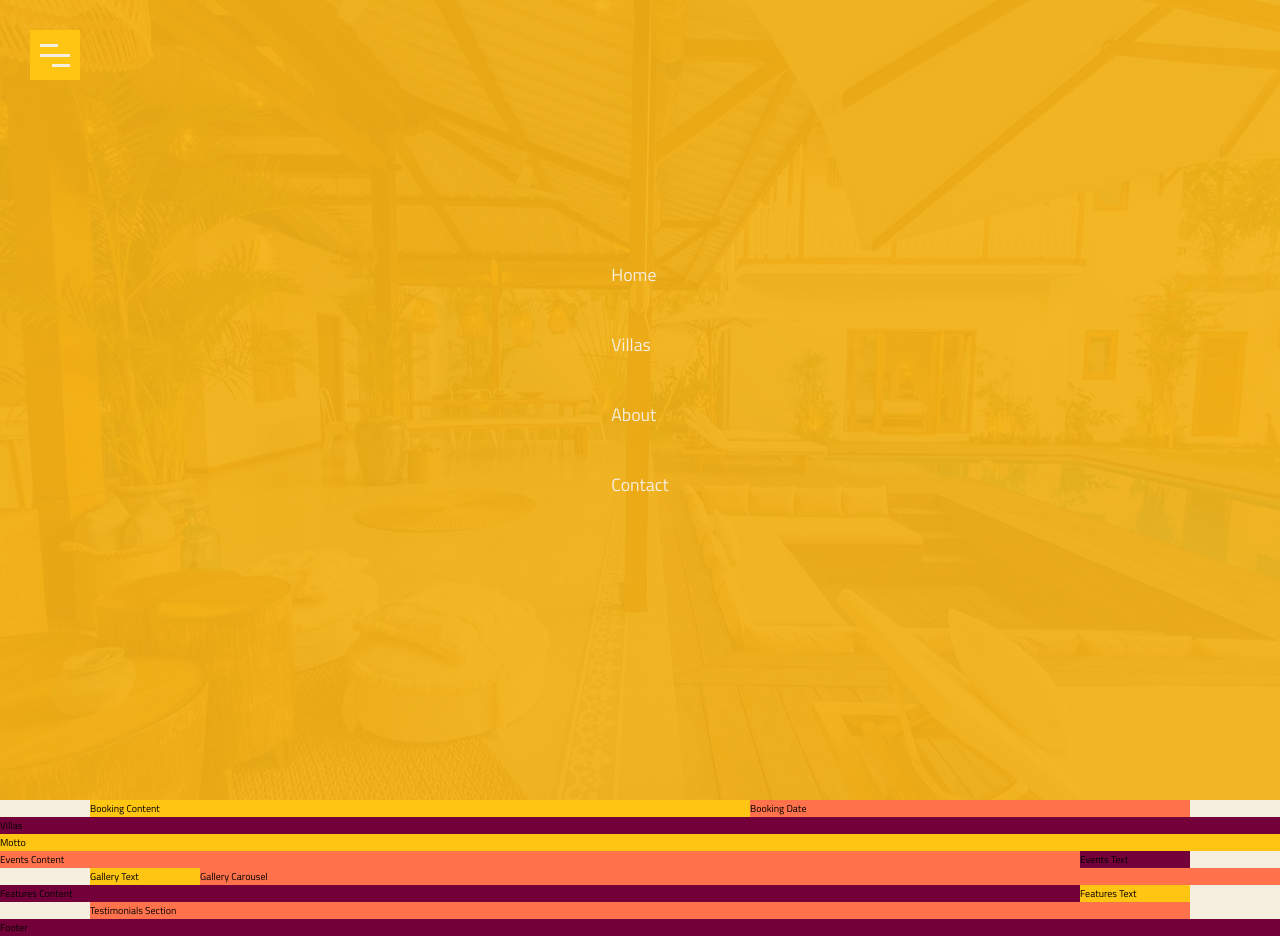
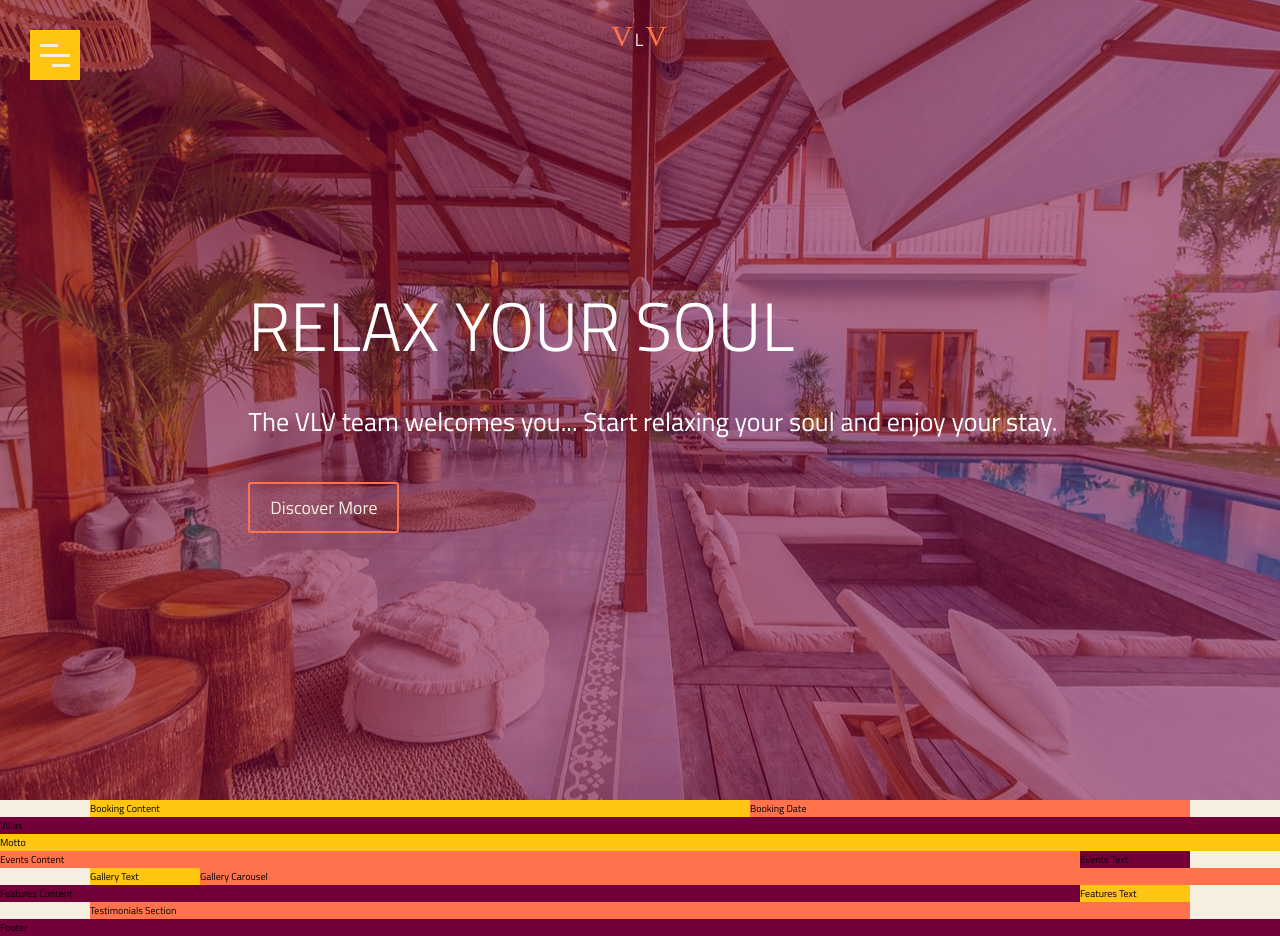
Before and after one commit to dpawson905/vlv, a plain HTML site: page index.html in a window 1280 px wide. Drawn offline with Linux system fonts and the light colour scheme.

Commit message:
finish nav and header

```diff
--- /dev/null
+++ b/css/animations.css
@@ -0,0 +1,13 @@
+@keyframes main-nav {
+  0% {
+    transform: translateX(250rem) rotate(1850deg);
+    opacity: 0;
+  }
+  90% {
+    transform: translateX(-5rem) rotate(-25deg);
+  }
+  100% {
+    transform: translateX(0) rotate(0);
+    opacity: 1;
+  }
+}
--- a/css/style.css
+++ b/css/style.css
@@ -37,7 +37,7 @@
 }
 
 body {
-  max-width: 1500px;
+  max-width: 1600px;
   margin: 0 auto;
   font-family: "Titillium Web", sans-serif;
   line-height: 1.7;
@@ -121,6 +121,8 @@ header#header {
 
   display: grid;
   place-items: center;
+
+  animation: main-nav 2s;
 }
 
 .header__main-nav--hamburger > div {
@@ -178,7 +180,7 @@ header#header {
   left: 0;
   height: 100%;
   width: 100%;
-  /* visibility: hidden; */
+  visibility: hidden;
   overflow: hidden;
   display: grid;
   place-items: center;
@@ -190,8 +192,116 @@ header#header {
   width: 200%;
   display: grid;
   place-items: center;
-  /* transform: scaleX(0); */
-  transition: all var(--transition-duration) ease-in-out;
+  transform: scaleX(0);
+  transition: all 0.5s ease-in-out;
+}
+
+.header__main-nav--menu > div > div {
+  text-align: center;
+  max-width: 90vw;
+  max-height: 100vh;
+  opacity: 0;
+  transition: opacity 0.5s ease-in-out;
+}
+
+.header__main-nav input[type="checkbox"]:checked ~ .header__main-nav--menu {
+  visibility: visible;
+}
+
+.header__main-nav input[type="checkbox"]:checked ~ .header__main-nav--menu > div {
+  transform: scaleX(1);
+}
+
+.header__main-nav input[type="checkbox"]:checked ~ .header__main-nav--menu > div > div {
+  opacity: 1;
+}
+
+.nav-link:link,
+.nav-link:visited {
+  z-index: 5;
+  font-size: calc(1.5rem + 0.5vw);
+}
+
+.nav-link:link::before,
+.nav-link:visited::before {
+  content: "";
+  position: absolute;
+  top: 0;
+  left: 0;
+  height: 100%;
+  width: 100%;
+  z-index: -1;
+  transform: scaleY(0);
+  background-color: var(--color-primary-m-dark);
+  transition: transform var(--transition-duration) ease-in-out;
+}
+
+.nav-link:hover::before,
+.nav-link:active::before {
+  transform: scaleY(1);
+}
+
+.header__logo__content {
+  display: grid;
+  grid-template-columns: 1fr minmax(30rem, 1fr) 1fr;
+  grid-template-rows: min-content;
+  height: 90%;
+  justify-items: center;
+}
+
+.header__logo__content--logo {
+  grid-column: 2 / 3;
+  letter-spacing: 0.2rem;
+}
+
+.header__logo__content--logo span {
+  color: var(--color-tertiary);
+  font-size: 3rem;
+  font-family: "Times New Roman", Times, serif;
+}
+
+.header__logo__content--content {
+  grid-column: 1 / -1;
+  align-self: center;
+}
+
+.header__logo__content--title {
+  font-size: calc(3rem + 3vw);
+  font-weight: 300;
+  color: #fff;
+  text-transform: uppercase;
+  padding: 0 2rem 0 var(--font-size-title);
+}
+
+.header__logo__content--para {
+  font-size: calc(1rem + 1.25vw);
+  font-weight: 500;
+  padding: 2vh 2rem 6vh var(--font-size-title);
+}
+
+.header__logo__content--link:link,
+.header__logo__content--link:visited {
+  margin-left: var(--font-size-title);
+  border: 0.2rem solid var(--color-tertiary);
+}
+
+.header__logo__content--link:link::before,
+.header__logo__content--link:visited::before {
+  content: "";
+  position: absolute;
+  top: 0;
+  left: 0;
+  height: 100%;
+  width: 100%;
+  background-color: var(--color-tertiary);
+  transform: scaleX(0);
+  transition: all 0.45s cubic-bezier(1, 0, 0, 1);
+  z-index: -1;
+}
+
+.header__logo__content--link:hover::before,
+.header__logo__content--link:active::before {
+  transform: scaleX(1);
 }
 
 section#booking-content {
--- a/index.html
+++ b/index.html
@@ -16,6 +16,7 @@
       rel="stylesheet"
     />
     <link rel="stylesheet" href="css/style.css" />
+    <link rel="stylesheet" href="css/animations.css" />
     <title>Vision Luxury Villas | True Relaxation</title>
   </head>
   <body class="container">
@@ -27,15 +28,28 @@
           <div>
             <div>
               <ul>
-                <li><a href="#">Home</a></li>
-                <li><a href="#">Villas</a></li>
-                <li><a href="#">About</a></li>
-                <li><a href="#">Contact</a></li>
+                <li><a class="nav-link" href="#">Home</a></li>
+                <li><a class="nav-link" href="#">Villas</a></li>
+                <li><a class="nav-link" href="#">About</a></li>
+                <li><a class="nav-link" href="#">Contact</a></li>
               </ul>
             </div>
           </div>
         </div>
       </nav>
+      <div class="header__logo__content">
+        <a href="#" class="header__logo__content--logo">
+          <span>V</span>L<span>V</span>
+        </a>
+        <div class="header__logo__content--content">
+          <h1 class="header__logo__content--title">Relax Your Soul</h1>
+          <p class="header__logo__content--para">
+            The VLV team welcomes you... Start relaxing your soul and enjoy your
+            stay.
+          </p>
+          <a href="#" class="header__logo__content--link">Discover More</a>
+        </div>
+      </div>
     </header>
 
     <section id="booking-content">Booking Content</section>
```
